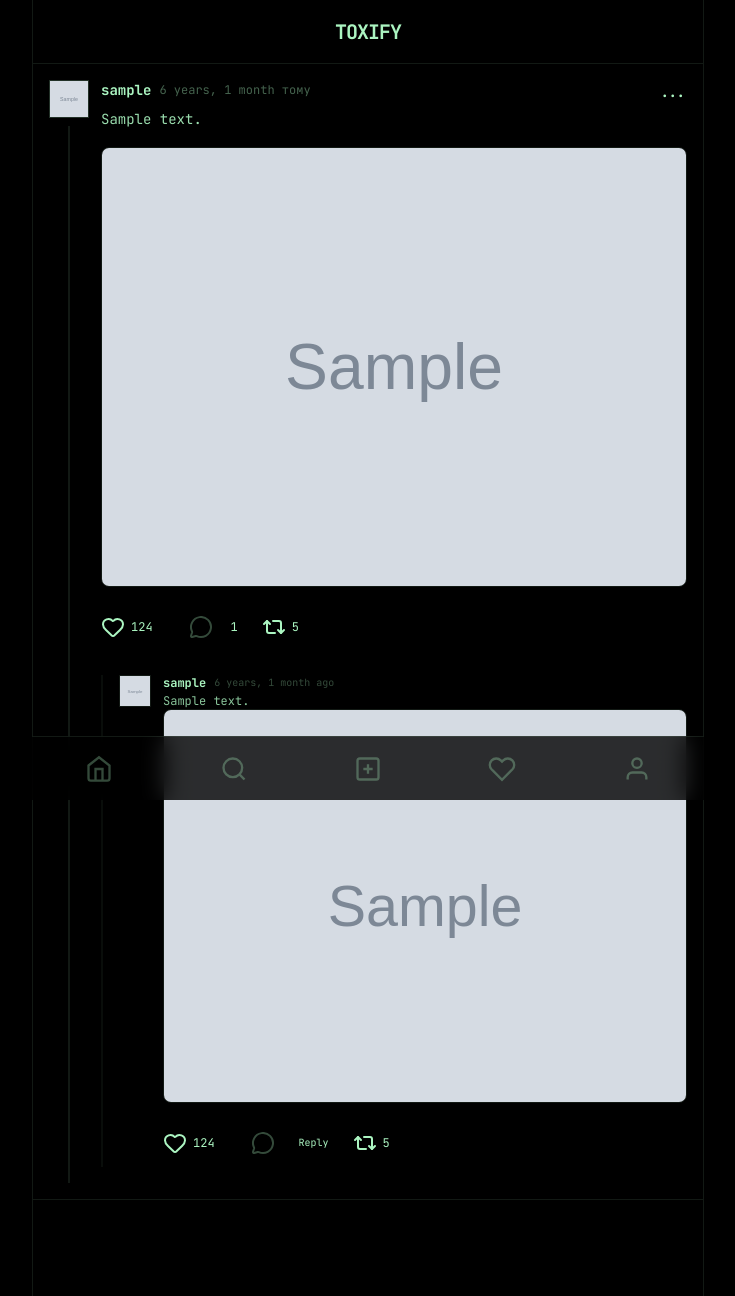
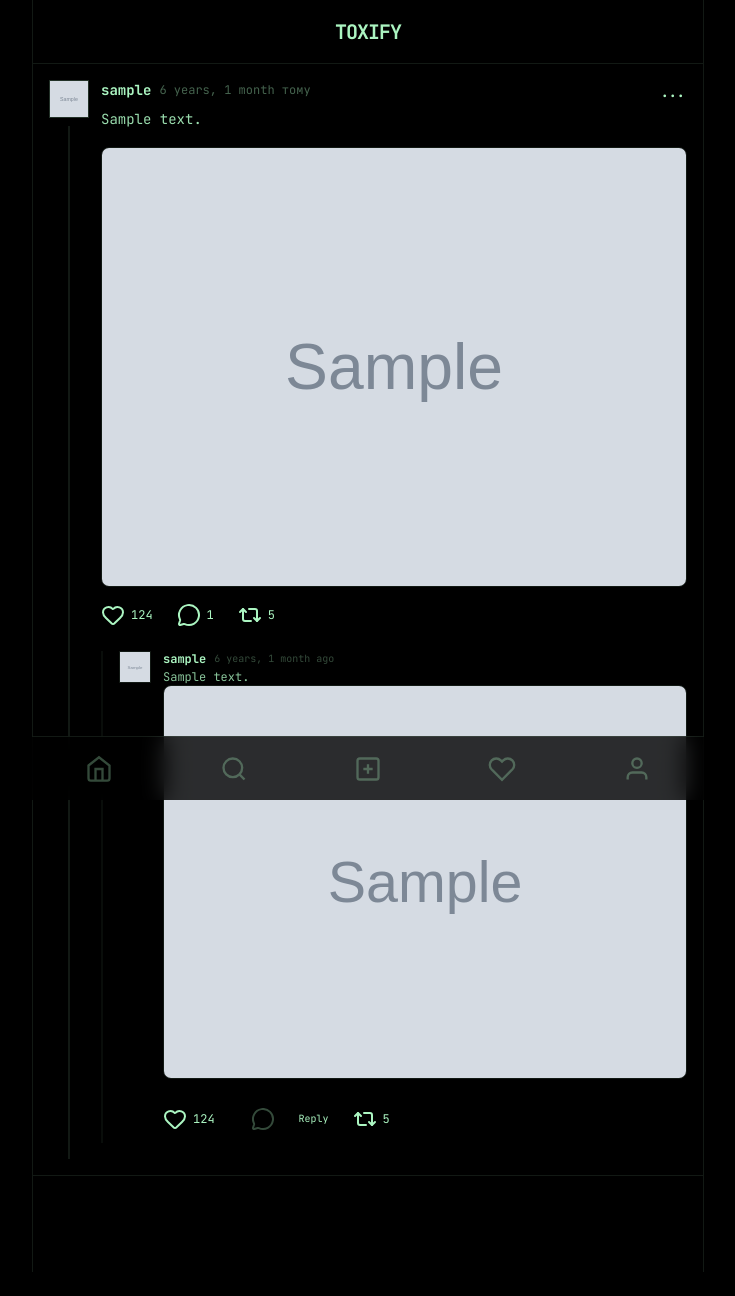
Before and after one commit to StasShtohryn/toxify-django, a Django app: page / in a window 1280 px wide. Shown: the whole page, without its empty margins (272-1007 px from the left). After the commit the page ends 1272 px from the top, so only its background shows below. Run offline with Django 5.2, Linux system fonts and the light colour scheme; tables that the repository leaves empty hold one stand-in row (values such as "Sample post"); grey boxes marked "Sample" are stand-in pictures.

Commit message:
changed the comment button and icon

```diff
--- a/Toxify/posts/templates/posts/base_post.html
+++ b/Toxify/posts/templates/posts/base_post.html
@@ -33,10 +33,10 @@
                 </button>
                 <!--                 КНОПКА КОМЕНТ                         -->
                 <button class="flex items-center gap-1.5 hover:text-white transition-colors cursor-pointer">
-                    <a href="{% if not user.is_authenticated %}{% url 'login' %}{% else %}javascript:void(0){% endif %}" id="openCreateCommentModal{{ post.id }}" class="p-3 opacity-30 hover:opacity-100 transition-opacity cursor-pointer">
-                        <svg xmlns="http://www.w3.org/2000/svg" width="24" height="24" viewBox="0 0 24 24" fill="none" stroke="currentColor" stroke-width="2" stroke-linecap="round" stroke-linejoin="round" class="lucide lucide-message-circle-icon lucide-message-circle"><path d="M2.992 16.342a2 2 0 0 1 .094 1.167l-1.065 3.29a1 1 0 0 0 1.236 1.168l3.413-.998a2 2 0 0 1 1.099.092 10 10 0 1 0-4.777-4.719"/></svg>
+                    <a href="{% if not user.is_authenticated %}{% url 'login' %}{% else %}javascript:void(0){% endif %}" id="openCreateCommentModal{{ post.id }}" class="flex items-center gap-1.5 hover:text-white transition-colors cursor-pointer">
+                         <svg xmlns="http://www.w3.org/2000/svg" width="24" height="24" viewBox="0 0 24 24" fill="none" stroke="currentColor" stroke-width="2" stroke-linecap="round" stroke-linejoin="round" class="lucide lucide-message-circle-icon lucide-message-circle"><path d="M2.992 16.342a2 2 0 0 1 .094 1.167l-1.065 3.29a1 1 0 0 0 1.236 1.168l3.413-.998a2 2 0 0 1 1.099.092 10 10 0 1 0-4.777-4.719"/></svg>
+                        <span class="text-xs">{{ post.post_comments.count }}</span>
                     </a>
-                    <span class="text-xs">{{ post.post_comments.count }}</span>
                 </button>
                 <!--                 КНОПКА РЕПОСТ                         -->
                 <button class="flex items-center gap-1.5 hover:text-white transition-colors cursor-pointer">
@@ -101,7 +101,7 @@
             </div>
 
                 <div class="flex justify-end mt-4">
-                    <button type="submit" class="px-6 py-2 bg-white text-black text-xs font-bold hover:bg-white/90 transition-colors cursor-pointer">
+                    <button type="submit" class="px-6 py-2 border border-white/40 text-white text-xs font-bold hover:bg-white/10 hover:border-white/60 transition-colors cursor-pointer">
                         POST COMMENT
                     </button>
                 </div>
```
